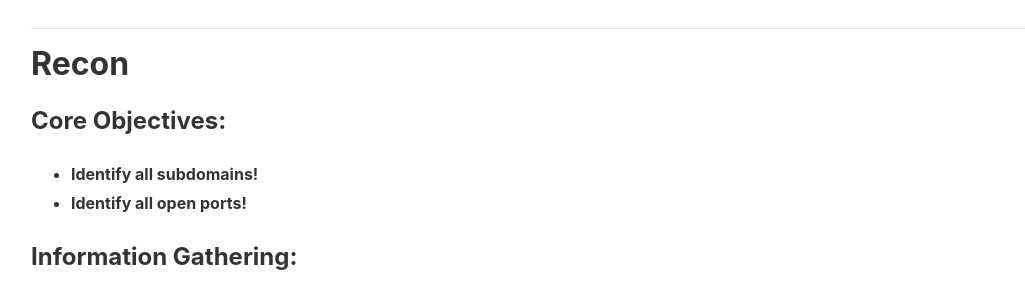
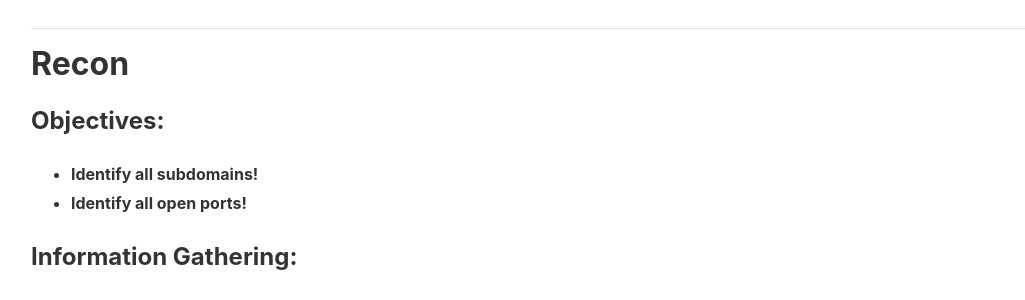
Before and after one commit to Turbul3nce/Turbul3nce.github.io, a Jekyll site: the page built from _pages/info.md, in a window 1280 px wide and 900 px high, scrolled down 680 px. Shown: the part 154-454 px from the top of the window, without its empty margins (54-1079 px from the left). Built offline with Jekyll 4.4.1, drawn with Linux system fonts in a browser that asks for light colours; nearby versions of some CDN libraries.

Commit message:
Update info.md

```diff
--- a/_pages/info.md
+++ b/_pages/info.md
@@ -40,7 +40,7 @@ comments: false
 
 ## Recon
 
-#### Core Objectives:
+#### Objectives:
 - **Identify all subdomains!**
 - **Identify all open ports!**
 <br>
```
